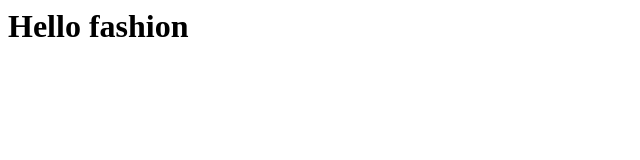
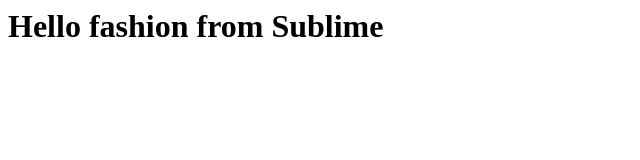
Before and after one commit to shopmax123/shopmax123.github.io, a plain HTML site: page fashion/index.html in a window 1280 px wide. Shown: the whole page, without its empty margins (0-640 px from the left). Drawn offline with Linux system fonts and the light colour scheme.

Commit message:
Update index.html
Update from Sublime

```diff
--- a/fashion/index.html
+++ b/fashion/index.html
@@ -1 +1 @@
-<h1>Hello fashion</h1>
+<h1>Hello fashion from Sublime</h1>
```
